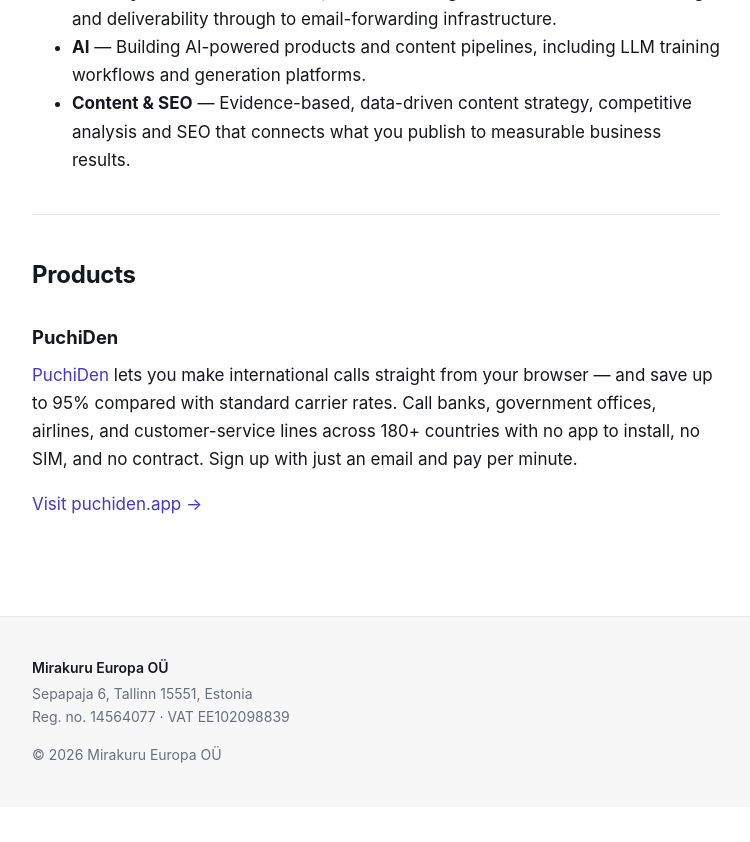
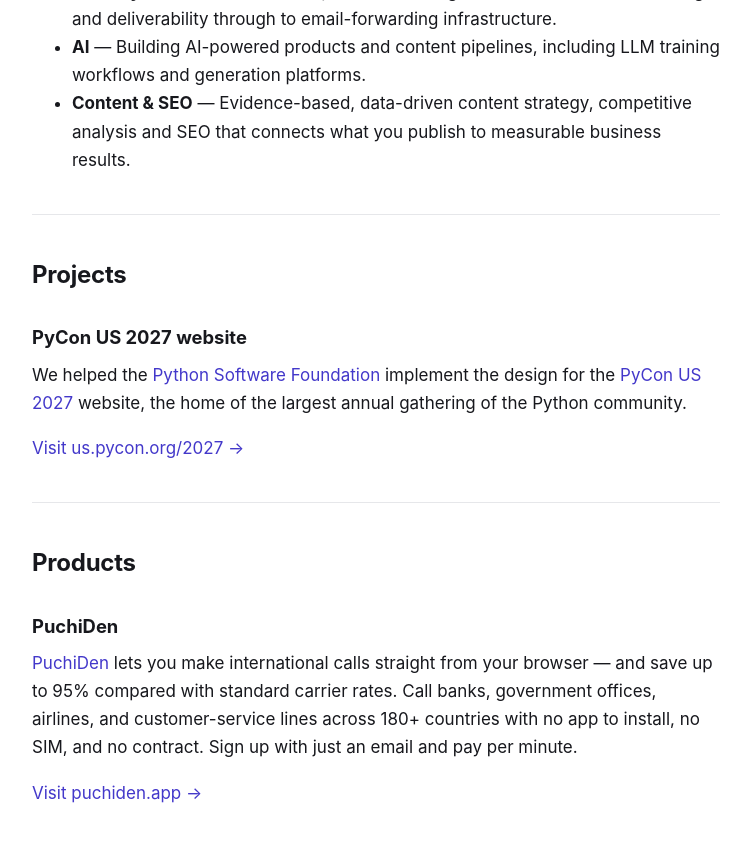
Before and after one commit to kafkaigiken/mirakuru-eu-site, a Jekyll site: the page built from index.md, in a window 1280 px wide and 900 px high, scrolled down 894 px. Shown: the top 842 px of the window, without its empty margins (264-1014 px from the left). Built offline with Jekyll 4.4.1, drawn with Linux system fonts in a browser that asks for light colours; comment, search, counter and statistics services are not loaded; before the commit the page ends 1701 px from its top, so only the background shows below that.

Commit message:
Add Projects section with PyCon US 2027 website

```diff
--- a/index.md
+++ b/index.md
@@ -35,6 +35,16 @@ with. Our work concentrates on a focused set of areas:
 - **Content &amp; SEO** — Evidence-based, data-driven content strategy, competitive analysis and SEO that
   connects what you publish to measurable business results.
 
+## Projects
+
+### PyCon US 2027 website
+
+We helped the [Python Software Foundation](https://www.python.org/psf-landing/) implement the design
+for the [PyCon US 2027](https://us.pycon.org/2027/) website, the home of the largest annual gathering
+of the Python community.
+
+[Visit us.pycon.org/2027 &rarr;](https://us.pycon.org/2027/)
+
 ## Products
 
 ### PuchiDen
```
Also changed, not shown: CLAUDE.md (+2 -2 lines), README.md.
